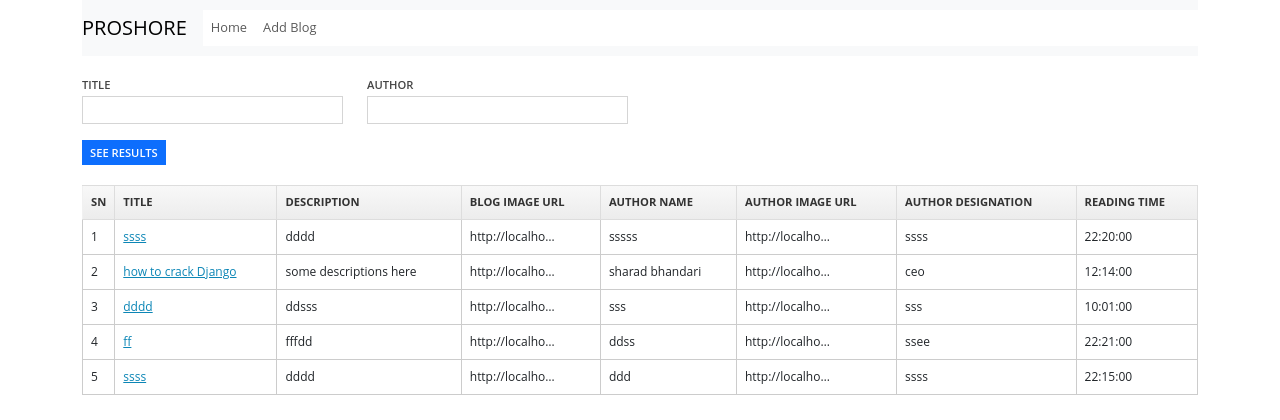
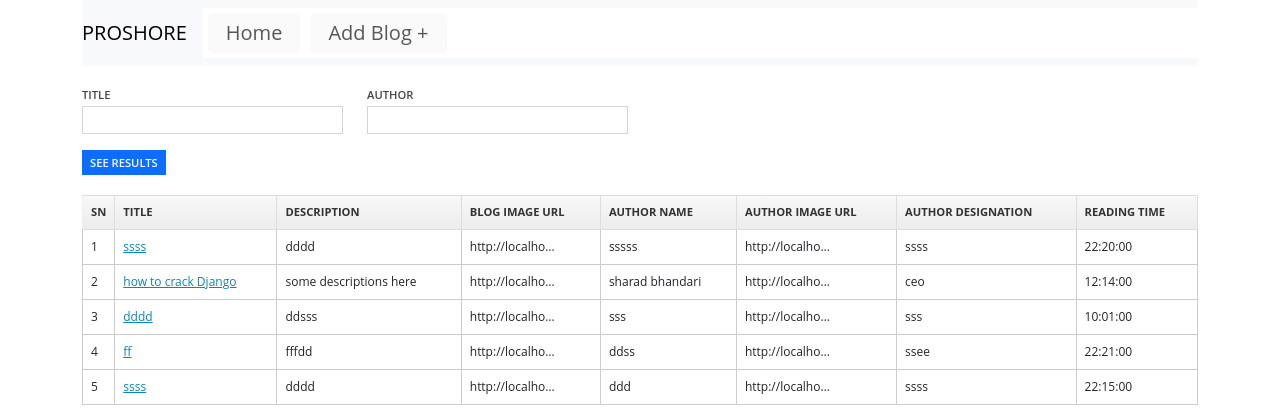
Before and after one commit to sharad52/PROSHORE_Assignment, a Django app: page / in a window 1280 px wide. Shown: the top 420 px of the page. Run offline with Django 4.2, Linux system fonts and the light colour scheme; data comes from the database, SQL or seed files in the repository; some libraries are stand-ins or nearby versions.

Commit message:
styling nav bar element

```diff
--- a/global_assets/static/css/site.css
+++ b/global_assets/static/css/site.css
@@ -555,3 +555,19 @@ small{
     border-right: 1px solid #dee2e6;
     border-bottom: 1px solid #dee2e6;
 }
+
+.nav-item {
+    display: flex;
+    flex-direction: column;
+    font-size: 20px;
+    padding: 0 5px;
+    margin: 5px;
+    background: #fafafa;
+    border-radius: 5px;
+}
+.nav-item:hover {
+    color: #fff;
+    background: #1E88E5;
+    border-radius: 2px;
+    transition: none;
+}
--- a/pages/base.html
+++ b/pages/base.html
@@ -20,17 +20,17 @@
     <div class="container">
         <!-- nav bar content  -->
         <nav class="navbar navbar-expand-lg navbar-light bg-light">
-            <a class="navbar-brand" href="#">PROSHORE</a>
+            <a class="navbar-brand" href="{% url 'content:list_content' %}">PROSHORE</a>
             <button class="navbar-toggler" type="button" data-toggle="collapse" data-target="#navbarNav" aria-controls="navbarNav" aria-expanded="false" aria-label="Toggle navigation">
               <span class="navbar-toggler-icon"></span>
             </button>
             <div class="collapse navbar-collapse" id="navbarNav">
               <ul class="navbar-nav">
                 <li class="nav-item active">
-                  <a class="nav-link" href="{% url 'content:list_content' %}">Home</a>
+                  <a class="nav-link nav-item" href="{% url 'content:list_content' %}">Home</a>
                 </li>
                 <li class="nav-item">
-                  <a class="nav-link" href="{% url 'content:save_content' %}">Add Blog</a>
+                  <a class="nav-link nav-item" href="{% url 'content:save_content' %}">Add Blog +</span></a>
               </ul>
             </div>
           </nav>
```
